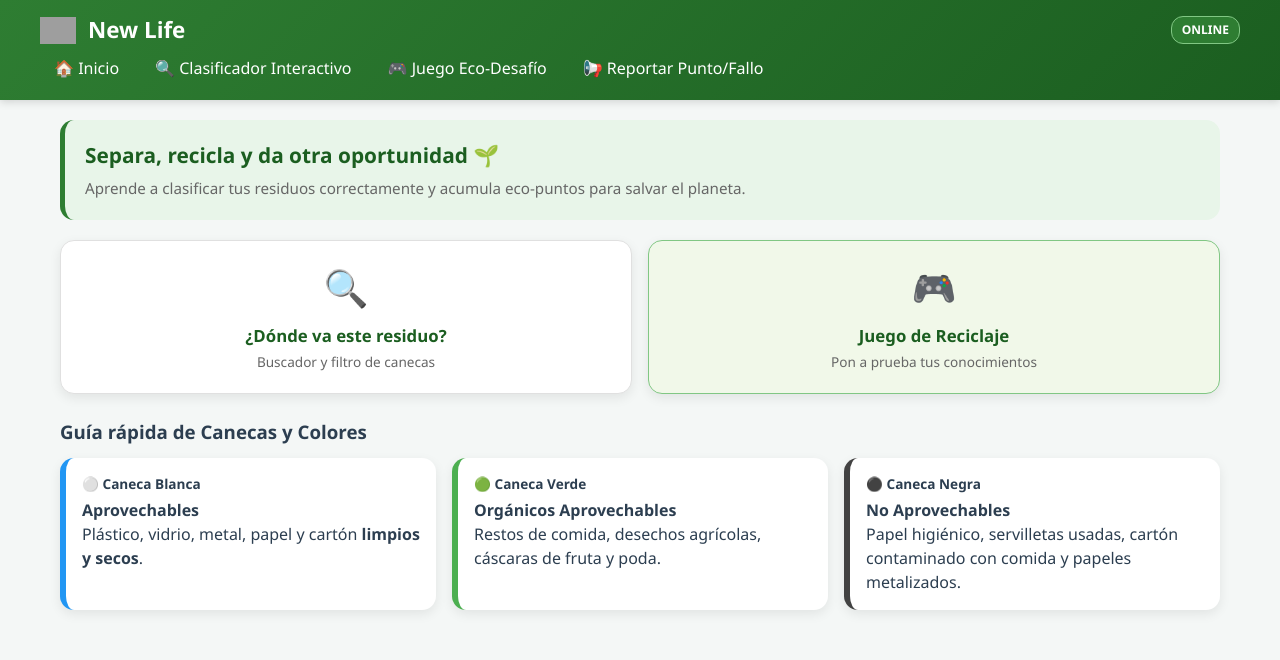
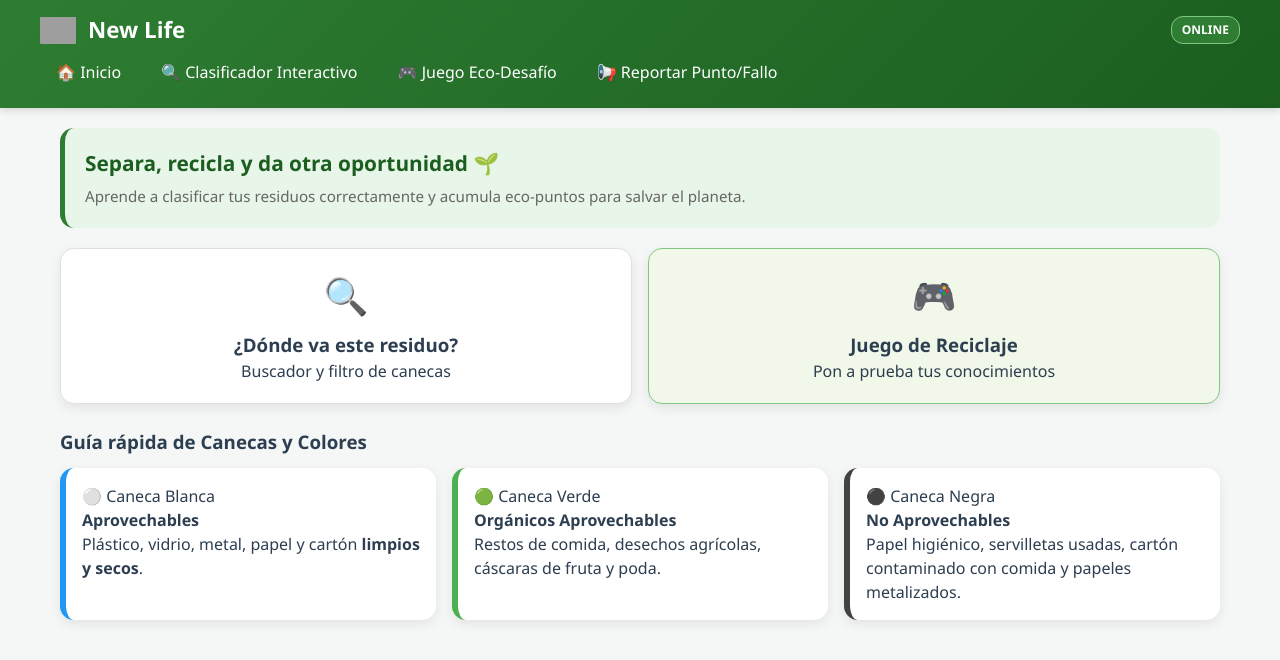
Before and after one commit to Cristianor6/New-life, a plain HTML site: page index.html in a window 1280 px wide. Drawn offline with Linux system fonts and the light colour scheme; grey boxes are pictures that could not be loaded.

Commit message:
Add files via upload

```diff
--- a/style.css
+++ b/style.css
@@ -25,7 +25,7 @@
   line-height: 1.5;
 }
 
-/* CONTENEDOR PRINCIPAL RESPONSIVO (se expande a cualquier pantalla) */
+/* CONTENEDOR PRINCIPAL - Adaptable a 100% de la pantalla */
 .contenedor-app {
   width: 100%;
   min-height: 100vh;
@@ -60,11 +60,12 @@
   gap: 12px;
 }
 
-/* Imagen de Logo */
+/* Estilo para el logo */
 .icon-app-img {
   width: 36px;
   height: 36px;
   object-fit: contain;
+  border-radius: 6px;
 }
 
 .barra-superior h1 {
@@ -106,10 +107,9 @@
   width: 38px;
   height: 38px;
   cursor: pointer;
-  transition: background 0.2s;
 }
 
-/* MENÚ DESPLEGABLE */
+/* MENÚ */
 #navegacion {
   display: flex;
   flex-direction: column;
@@ -135,19 +135,18 @@
   display: flex;
   align-items: center;
   gap: 8px;
-  transition: background 0.2s;
 }
 
 #navegacion a:hover {
   background-color: var(--primary-light);
 }
 
-/* CONTENIDO PRINCIPAL FLUIDO */
+/* CONTENIDO */
 .contenido {
   padding: 20px;
   flex: 1;
   width: 100%;
-  max-width: 1200px; /* Limite de lectura óptimo en pantallas grandes */
+  max-width: 1200px;
   margin: 0 auto;
 }
 
@@ -165,7 +164,6 @@
   to { opacity: 1; transform: translateY(0); }
 }
 
-/* HERO BANNER */
 .hero-banner {
   background: #e8f5e9;
   border-left: 5px solid var(--primary);
@@ -185,7 +183,7 @@
   color: var(--text-light);
 }
 
-/* GRID DE SERVICIOS ADAPTABLE */
+/* GRIDS AUTO-ADAPTABLES */
 .grid-servicios {
   display: grid;
   grid-template-columns: repeat(auto-fit, minmax(260px, 1fr));
@@ -200,7 +198,6 @@
   box-shadow: var(--shadow);
   cursor: pointer;
   text-align: center;
-  transition: transform 0.2s, box-shadow 0.2s;
   border: 1px solid #e0e0e0;
 }
 
@@ -209,29 +206,12 @@
   border-color: var(--accent);
 }
 
-.card:hover {
-  transform: translateY(-2px);
-  box-shadow: 0 6px 16px rgba(0,0,0,0.12);
-}
-
 .card .icon {
   font-size: 36px;
   display: block;
   margin-bottom: 8px;
 }
 
-.card h3 {
-  font-size: 1.05rem;
-  color: var(--primary-dark);
-}
-
-.card-desc {
-  font-size: 0.85rem;
-  color: var(--text-light);
-  margin-top: 4px;
-}
-
-/* GRID DE CANECAS ADAPTABLE */
 .canecas-grid {
   display: grid;
   grid-template-columns: repeat(auto-fit, minmax(280px, 1fr));
@@ -251,12 +231,6 @@
 .caneca-verde { border-left-color: #4caf50; }
 .caneca-negra { border-left-color: #424242; }
 
-.caneca-header {
-  font-weight: bold;
-  font-size: 0.85rem;
-  margin-bottom: 4px;
-}
-
 /* FILTROS Y BUSCADOR */
 .buscador-box {
   margin: 16px 0;
@@ -268,7 +242,6 @@
   border-radius: 10px;
   border: 1px solid #cccccc;
   font-size: 1rem;
-  outline: none;
 }
 
 .filtros-categorias {
@@ -285,7 +258,6 @@
   border-radius: 20px;
   font-size: 0.85rem;
   cursor: pointer;
-  transition: background 0.2s, color 0.2s;
 }
 
 .btn-filtro.active {
@@ -294,7 +266,6 @@
   font-weight: bold;
 }
 
-/* LISTA DE RESIDUOS ADAPTABLE */
 .grid-residuos {
   display: grid;
   grid-template-columns: repeat(auto-fit, minmax(300px, 1fr));
@@ -308,7 +279,6 @@
   display: flex;
   align-items: center;
   justify-content: space-between;
-  box-shadow: 0 2px 4px rgba(0,0,0,0.05);
   border: 1px solid #eee;
 }
 
@@ -333,7 +303,7 @@
 .tag-verde { background: #e8f5e9; color: #2e7d32; }
 .tag-negra { background: #eee; color: #333; }
 
-/* JUEGO ECO-DESAFÍO */
+/* JUEGO */
 .juego-container {
   background: var(--card-bg);
   padding: 24px;
@@ -364,7 +334,6 @@
 .item-icono {
   font-size: 4rem;
   display: block;
-  margin-bottom: 8px;
 }
 
 .botones-canecas {
@@ -381,7 +350,6 @@
   font-size: 0.85rem;
   cursor: pointer;
   color: white;
-  transition: transform 0.1s;
 }
 
 .btn-blanca { background: #1e88e5; }
@@ -392,13 +360,12 @@
   margin-top: 14px;
   font-weight: bold;
   font-size: 1rem;
-  min-height: 24px;
 }
 
 .correct { color: #2e7d32; }
 .incorrect { color: #c62828; }
 
-/* FORMULARIO Y REPORTES */
+/* REPORTE */
 .form-estilizado {
   background: var(--card-bg);
   padding: 20px;
@@ -456,43 +423,20 @@
   border-radius: 8px;
   font-size: 0.85rem;
   border-left: 4px solid var(--primary);
-  box-shadow: 0 1px 3px rgba(0,0,0,0.05);
 }
 
-/* REGLAS PARA PANTALLAS DE ESCRITORIO (>= 900px) */
+/* MEDIA QUERY PARA NAVEGACIÓN EN ESCRITORIO */
 @media (min-width: 900px) {
-  .btn-menu {
-    display: none; /* Oculta botón menú en pantallas grandes */
-  }
-
+  .btn-menu { display: none; }
   #navegacion {
     display: flex !important;
-    flex-direction: row; /* Menú horizontal continuo */
+    flex-direction: row;
     background: transparent;
     margin-top: 0;
     gap: 8px;
   }
-
-  #navegacion a {
-    border-bottom: none;
-    border-radius: 8px;
-    padding: 8px 14px;
-  }
-
-  #navegacion a:hover {
-    background: rgba(255, 255, 255, 0.15);
-  }
-
-  .barra-superior {
-    gap: 20px;
-  }
-
-  .header-acciones {
-    order: 3;
-  }
-
-  #navegacion {
-    order: 2;
-    margin-left: auto;
-  }
+  #navegacion a { border-bottom: none; border-radius: 8px; }
+  .barra-superior { gap: 20px; }
+  .header-acciones { order: 3; }
+  #navegacion { order: 2; margin-left: auto; }
 }
```
